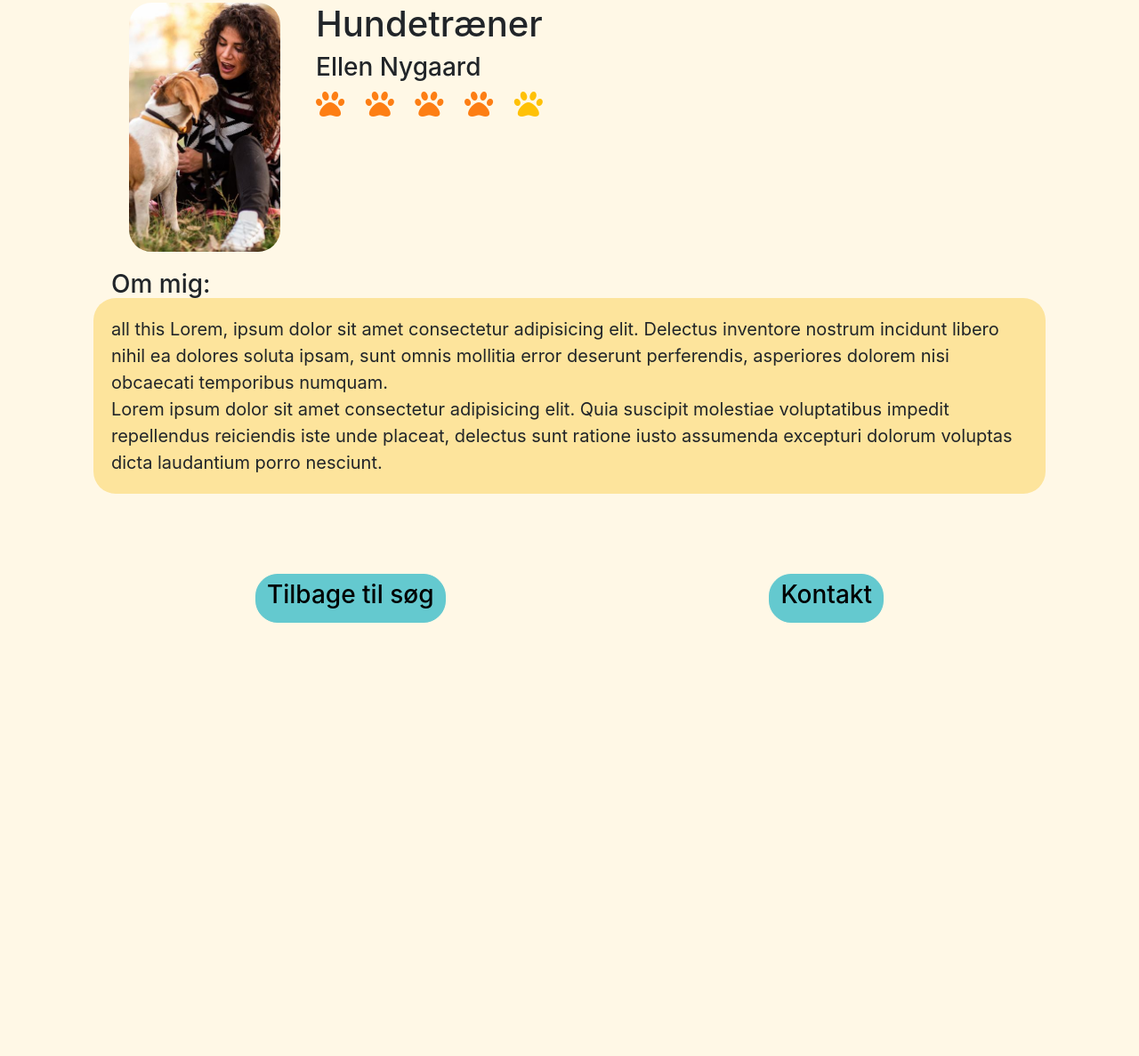
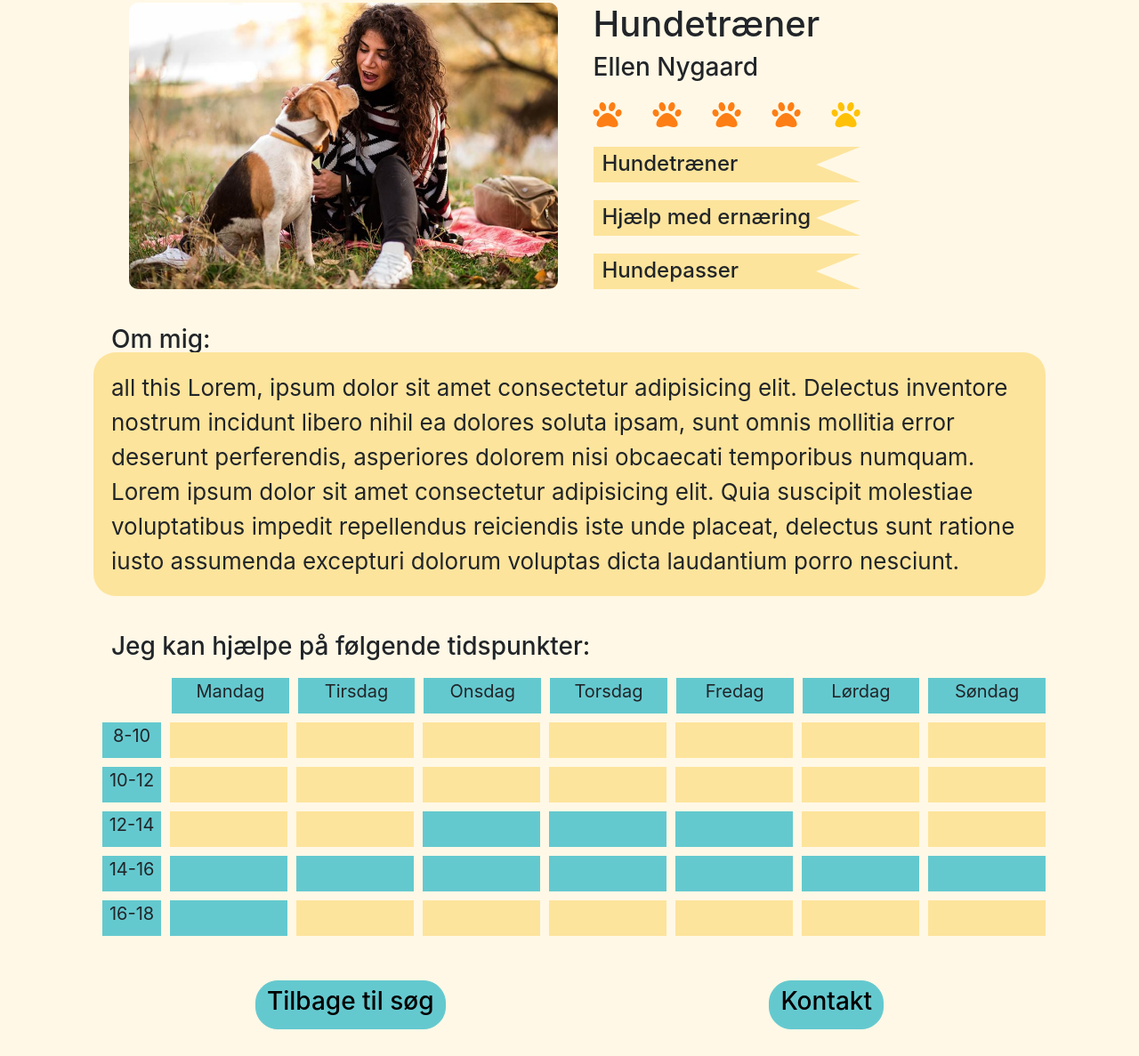
Before and after one commit to CFredsgaard/Human-Computer-Interaction, a plain HTML site: page viewProfile.html in a window 1280 px wide. Shown: the part 17-1204 px from the top of the page at 89% size. Before the commit the page ends 800 px from the top, so only its background shows below. Drawn offline with nearby package versions, Linux system fonts and the light colour scheme.

Commit message:
calendar added

```diff
--- a/ressources/styles/viewProfile.css
+++ b/ressources/styles/viewProfile.css
@@ -5,6 +5,7 @@
     display: flex;
     flex-direction: column;
     justify-content: space-between;
+
 }
 .block{
     margin: 20px;
@@ -15,10 +16,11 @@
     margin-left: 20px;
 }
 .skills{
-    justify-content: left;
-    margin-left: 40px;
+    justify-content: space-between;
+    padding: 0px 0px 0px 40px;
 }
 .pawblock{
+    margin-top: 20px;
     display: flex;
     flex-direction: row;
     justify-content: space-between;
@@ -29,31 +31,114 @@
 .emptypaw{
     color: var(--yellow);
 }
+.tags{
+    display: flex;
+    flex-direction: column;
+    justify-content: start;
+
+}
+
+.tag{
+    display: flex;
+    flex-direction: row;
+    justify-content: start;
+    margin-top: 20px;
+}
+
+.rectangle {
+    height: 40px;
+    width: 250px;
+    background-color: var(--sandYellow);
+  }
+
+.rectangle > h4 {
+    margin-left: 10px;
+    margin-top: 5px;
+}
+.triangle-up {
+	width: 0;
+	height: 0;
+	border-top: 0px solid transparent;
+	border-left: 50px solid var(--sandYellow);
+	border-bottom: 20px solid transparent;
+}
+.triangle-down {
+	width: 0;
+	height: 0;
+	border-top: 20px solid transparent;
+	border-left: 50px solid var(--sandYellow);
+	border-bottom: 0px solid transparent;
+}
+
 .profilepicture{
-    width: 170px;
-    height: 280px;
+    width: 45%;
+    height: auto;
     margin-left: 40px;
 }
 img {
     width: 100%;
     height: 100%;
     object-fit: cover;
-    border-radius: 25px;
+    border-radius: 10px;
 }
 .container > h3 {
     margin-left: 40px;
+    margin-top: 20px;
 }
 .information{
     margin-top: -10px;
-    font-size: 20px;
+    font-size: 26px;
     padding: 20px;
     background-color: var(--sandYellow);
     border-radius: 25px;
 }
+
+.calendar{
+    display: flex;
+    flex-direction: column;
+    margin-top: 0px;
+    justify-content: end;
+}
+
+.timerow{
+    display: flex;
+    flex-direction: row;
+    margin-top: 10px;
+}
+
+.dayrow{
+    margin-left: 78px;
+}
+
+.blueslot{
+    height: 40px;
+    width: 14%;
+    background-color: var(--lightblue);
+    margin-left: 10px;
+    text-align: center;
+    font-size: 20px;
+}
+.yellowslot{
+    height: 40px;
+    width: 14%;
+    background-color: var(--sandYellow);
+    margin-left: 10px;
+    text-align: center;
+    font-size: 20px;
+}
+
+.minislot{
+    height: 40px;
+    width: 75px;
+    background-color: var(--lightblue);
+    text-align: center;
+    font-size: 20px;
+}
+
 .buttons{
     display: flex;
     flex-direction: row;
-    justify-content: space-evenly;
+    justify-content: space-around;
 }
 .blue-btn{
     text-align: center !important;
--- a/viewProfile.html
+++ b/viewProfile.html
@@ -25,7 +25,7 @@
   <body>
     <div class="container">
       <!-- Content here -->
-      <div class="mainprofile block">
+      <div class="mainprofile block"> <!-- Includes profile pic, headline, name, review, and main skills -->
 
             <div class="profilepicture">
             <img src="./ressources/images/beagle_woman.jpg" alt="A dog trainer with her beagle">
@@ -42,16 +42,114 @@
                 <i class="emptypaw fa fa-paw fa-2x" aria-hidden="true"></i>
               </div>
 
+            <!-- Bookmark div: each bookmark consists of a rectangle and 2 triangles -->
+            <div class="tags">
+
+              <div class="tag">
+                <div class="rectangle"> <h4>Hundetræner</h4></div>
+
+                <div class="triangle">
+                  <div class="triangle-up"></div>
+                  <div class="triangle-down"></div>
+                </div>
+              </div>
+
+            <div class="tag">
+              <div class="rectangle"> <h4>Hjælp med ernæring</h4></div>
+
+              <div class="triangle">
+                <div class="triangle-up"></div>
+                <div class="triangle-down"></div>
+              </div>
             </div>
+
+            <div class="tag">
+              <div class="rectangle"> <h4>Hundepasser</h4></div>
+
+              <div class="triangle">
+                <div class="triangle-up"></div>
+                <div class="triangle-down"></div>
+              </div>
+            </div>
+
+            </div> <!-- end of Bookmark div -->
+            </div> <!-- en of mainprofile div -->
       </div>
+
         <h3>Om mig:</h3>
+
       <div class="information block">
           all this Lorem, ipsum dolor sit amet consectetur adipisicing elit. Delectus inventore nostrum incidunt libero nihil ea dolores soluta ipsam, sunt omnis mollitia error deserunt perferendis, asperiores dolorem nisi obcaecati temporibus numquam.
           <br> Lorem ipsum dolor sit amet consectetur adipisicing elit. Quia suscipit molestiae voluptatibus impedit repellendus reiciendis iste unde placeat, delectus sunt ratione iusto assumenda excepturi dolorum voluptas dicta laudantium porro nesciunt.
-
       </div>
+      <h3>Jeg kan hjælpe på følgende tidspunkter:</h3>
 
       <div class="calendar block">
+
+        <div class="dayrow timerow">
+          <div class="blueslot timeslot">Mandag</div>
+          <div class="blueslot timeslot">Tirsdag</div>
+          <div class="blueslot timeslot">Onsdag</div>
+          <div class="blueslot timeslot">Torsdag</div>
+          <div class="blueslot timeslot">Fredag</div>
+          <div class="blueslot timeslot">Lørdag</div>
+          <div class="blueslot timeslot">Søndag</div>
+        </div>
+
+        <div class="eightten timerow">
+            <div class="blueslot minislot">8-10</div>
+            <div class="yellowslot timeslot"></div>
+            <div class="yellowslot timeslot"></div>
+            <div class="yellowslot timeslot"></div>
+            <div class="yellowslot timeslot"></div>
+            <div class="yellowslot timeslot"></div>
+            <div class="yellowslot timeslot"></div>
+            <div class="yellowslot timeslot"></div>
+        </div>
+
+        <div class="tentwelve timerow">
+          <div class="blueslot minislot">10-12</div>
+          <div class="yellowslot timeslot"></div>
+          <div class="yellowslot timeslot"></div>
+          <div class="yellowslot timeslot"></div>
+          <div class="yellowslot timeslot"></div>
+          <div class="yellowslot timeslot"></div>
+          <div class="yellowslot timeslot"></div>
+          <div class="yellowslot timeslot"></div>
+       </div>
+
+        <div class="twelvetwo timerow">
+          <div class="blueslot minislot">12-14</div>
+          <div class="yellowslot timeslot"></div>
+          <div class="yellowslot timeslot"></div>
+          <div class="blueslot timeslot"></div>
+          <div class="blueslot timeslot"></div>
+          <div class="blueslot timeslot"></div>
+          <div class="yellowslot timeslot"></div>
+          <div class="yellowslot timeslot"></div>
+        </div>
+
+        <div class="twofour timerow">
+          <div class="blueslot minislot">14-16</div>
+          <div class="blueslot timeslot"></div>
+          <div class="blueslot timeslot"></div>
+          <div class="blueslot timeslot"></div>
+          <div class="blueslot timeslot"></div>
+          <div class="blueslot timeslot"></div>
+          <div class="blueslot timeslot"></div>
+          <div class="blueslot timeslot"></div>
+        </div>
+
+        <div class="foursix timerow">
+          <div class="blueslot minislot">16-18</div>
+          <div class="blueslot timeslot"></div>
+          <div class="yellowslot timeslot"></div>
+          <div class="yellowslot timeslot"></div>
+          <div class="yellowslot timeslot"></div>
+          <div class="yellowslot timeslot"></div>
+          <div class="yellowslot timeslot"></div>
+          <div class="yellowslot timeslot"></div>
+        </div>
 
       </div>
 
```
